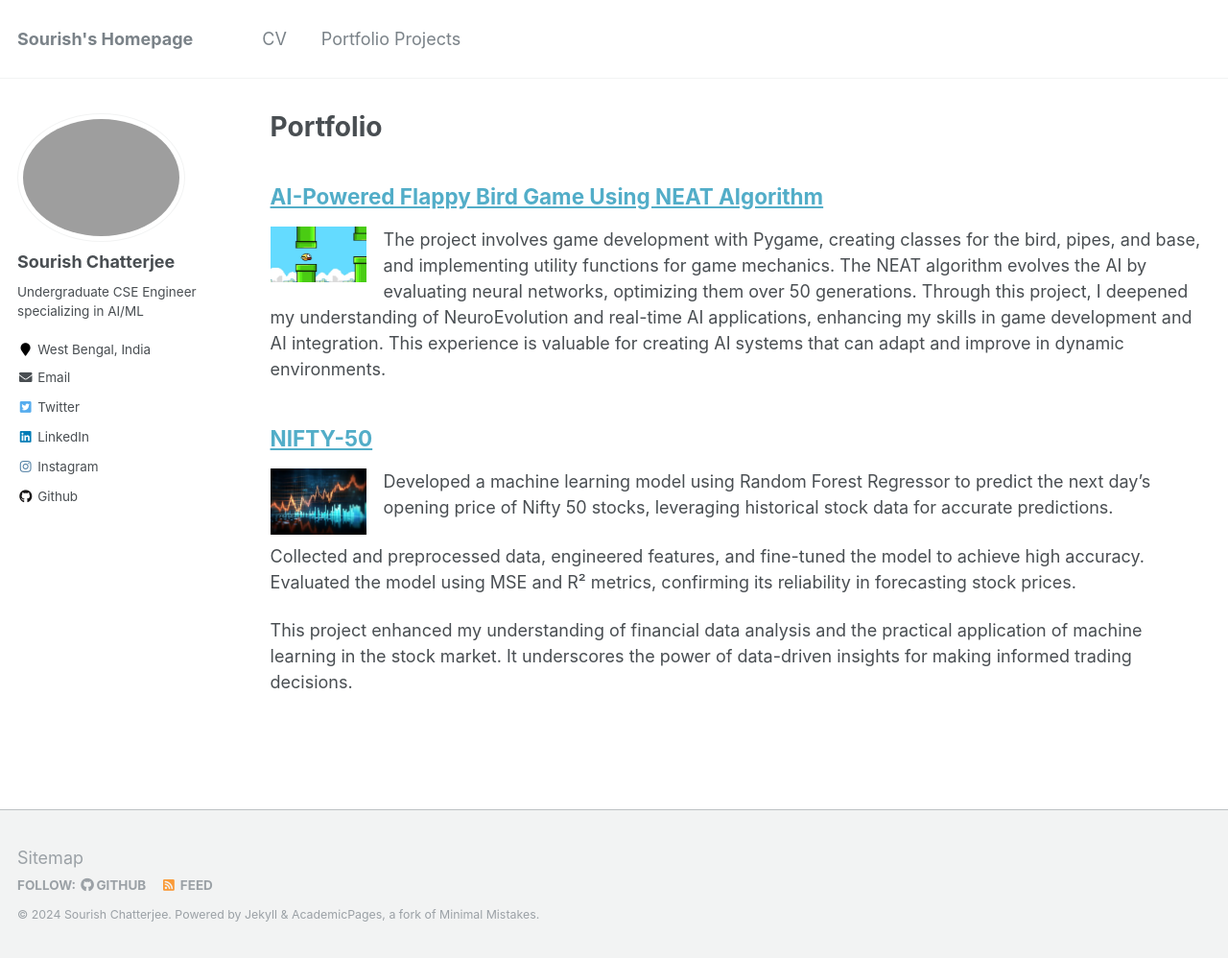
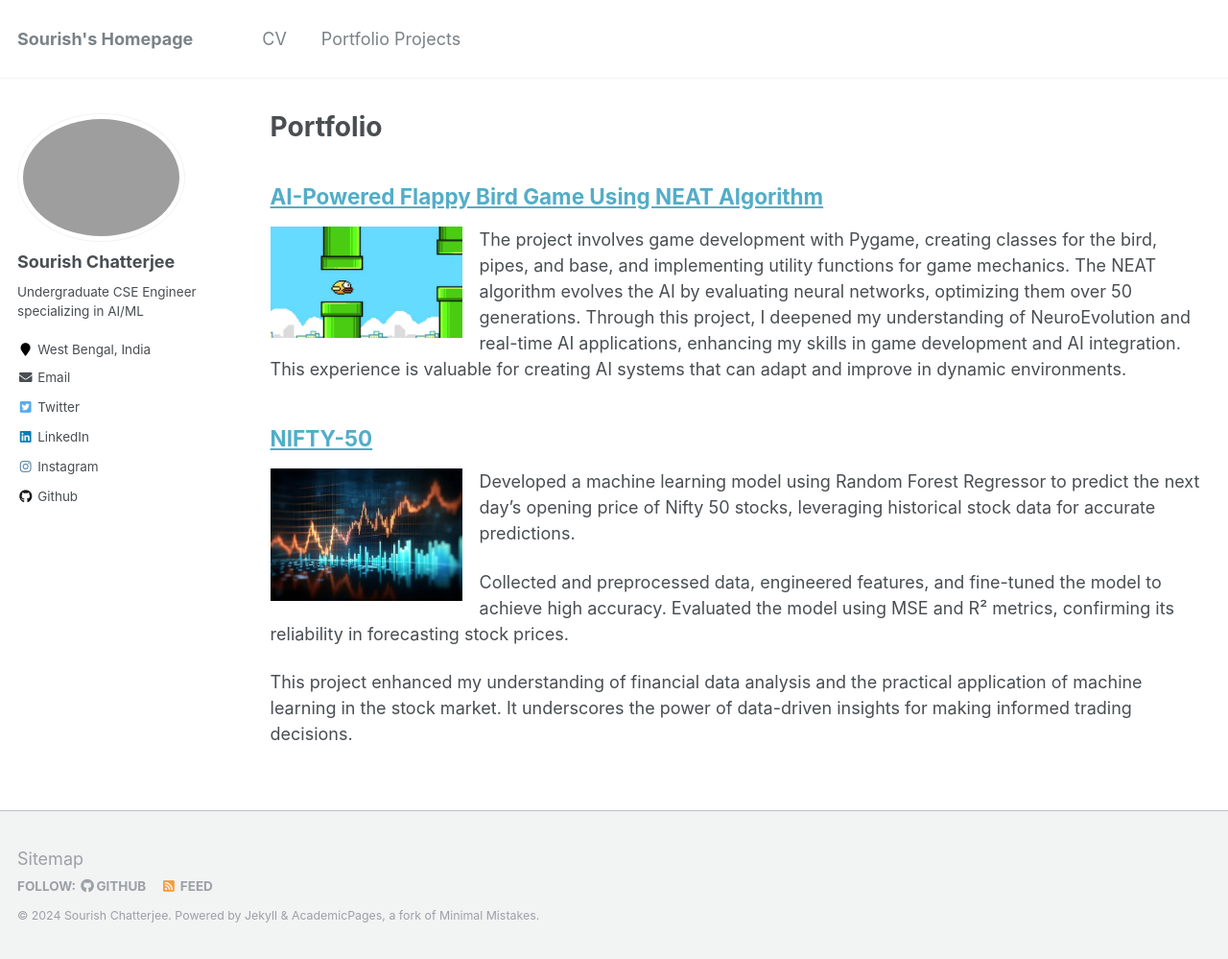
Before and after one commit to Nexalyze/Nexalyze.github.io, a Jekyll site: the page built from _pages/portfolio.md, in a window 1280 px wide and 999 px high. Shown: the whole window at 96% size. Built offline with Jekyll 4.4.1, drawn with Linux system fonts in a browser that asks for light colours.

Commit message:
File Changes

```diff
--- a/_data/navigation.yml
+++ b/_data/navigation.yml
@@ -1,7 +1,7 @@
 # main links links
 main:
   - title: "CV"
-    url: /files/Resume.pdf
+    url: /files/Sourish Chatterjee.pdf
 
   #- title: "Publications"
   #  url: /publications/
--- a/_pages/portfolio.md
+++ b/_pages/portfolio.md
@@ -7,13 +7,13 @@ author_profile: true
 
 ## [AI-Powered Flappy Bird Game Using NEAT Algorithm](https://github.com/Nexalyze/AI-Powered-Flappy-Bird-Game-Using-NEAT-Algorithm)
 
-![Flappy](/images/flappy.webp){: .align-left width="100px"}
+![Flappy](/images/flappy.webp){: .align-left width="200px"}
 The project involves game development with Pygame, creating classes for the bird, pipes, and base, and implementing utility functions for game mechanics. The NEAT algorithm evolves the AI by evaluating neural networks, optimizing them over 50 generations. Through this project, I deepened my understanding of NeuroEvolution and real-time AI applications, enhancing my skills in game development and AI integration. This experience is valuable for creating AI systems that can adapt and improve in dynamic environments.
 
 
 ## [NIFTY-50](https://github.com/Nexalyze/The-Nifty-50-Stock-Prediction-using-Machine-Learning)
 
-![Nifty-50](/images/nifty50.webp){: .align-left width="100px"}
+![Nifty-50](/images/nifty50.webp){: .align-left width="200px"}
 Developed a machine learning model using Random Forest Regressor to predict the next day's opening price of Nifty 50 stocks, leveraging historical stock data for accurate predictions.
 
 Collected and preprocessed data, engineered features, and fine-tuned the model to achieve high accuracy. Evaluated the model using MSE and R² metrics, confirming its reliability in forecasting stock prices.
```
